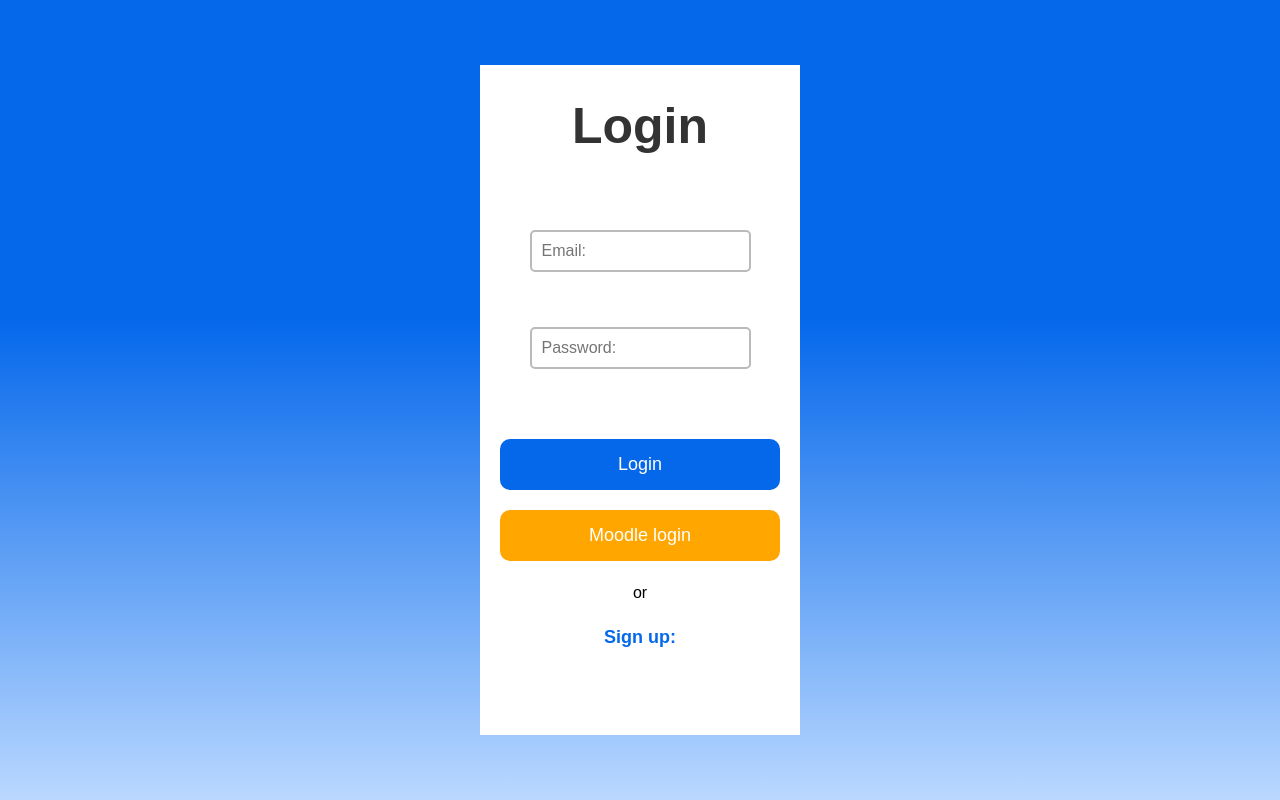
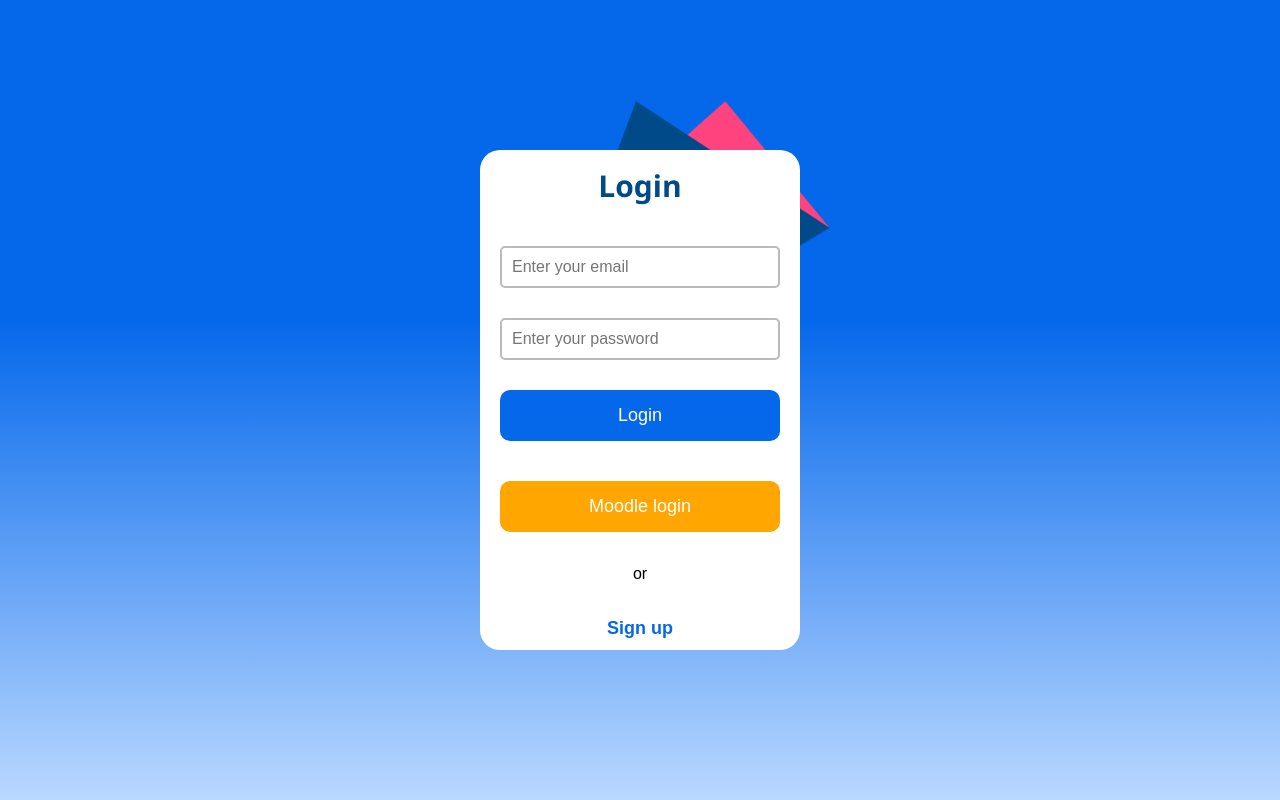
Before and after one commit to Varia23D/library, a React (Create React App) app: page /login in a window 1280 px wide. Built offline with nearby package versions, Linux system fonts and the light colour scheme; no server answers.

Commit message:
fix: Fixed all the naming and organized stuff into more standard & concise way and made some improvements like removing the filler.

```diff
--- a/src/Pages/Login.js
+++ b/src/Pages/Login.js
@@ -3,6 +3,7 @@
 import { useNavigate } from "react-router-dom";
 import { storeUser } from '../helpers/userStorage';
 import '../components/loginPage.css'
+import varialogo from '../Pages/varialogo.png';
 
 // Define the initial state for the user with empty email and password
 const initialUser = { password: '', identifier: '' };
@@ -48,34 +49,38 @@
 
   return (
     <div className='login-form'>
-      <div>
-        <h2>Login</h2>
-        <div className='container1'>
-          <label className='email'>
-            <input className='emailBar'
+      <div className='logo-container'>
+        <img src={varialogo} alt="Logo" className='logo-image' />
+      </div>
+      <div className='login-container'>
+      <h2>Login</h2>
+        <label className='login-label-email'>
+
+          <input
+            className='login-input'
             type='email'
             name='identifier'
             value={user.identifier}
             onChange={handleChange}
-            placeholder='Email: '
+            placeholder='Enter your email'
           />
         </label>
-        <label className='password'>
-          <input className='passwordBar'
+        <label className='login-label-password'>
+
+          <input
+            className='login-input'
             type='password'
             name='password'
             value={user.password}
             onChange={handleChange}
-            placeholder='Password: '
+            placeholder='Enter your password'
           />
         </label>
-        <button className='loginBtn'onClick={handleLogin}>Login</button>
-        <button className='moodleLoginBtn'>Moodle login</button>
-        <p className='or'>or </p>
-        <button className='signupBtn'>Sign up:</button>
-        </div>
+        <button className='login-btn' onClick={handleLogin}>Login</button>
+        <button className='moodle-login-btn'>Moodle login</button>
+        <p className='login-options-separator'>or</p>
+        <button className='signup-btn'>Sign up</button>
       </div>
-      <p className='filler'></p>
     </div>
   );
 };
--- a/src/components/loginPage.css
+++ b/src/components/loginPage.css
@@ -1,78 +1,78 @@
-html {
-    background: linear-gradient(to bottom, #0568eb 0%, #0568eb 40%, #bad8ff 100% );
-    height: 100vh;
+.login-form {
     display: flex;
     justify-content: center;
     align-items: center;
-    padding-left: 5%;
-    padding-right: 5%;
+    height: 100vh;
+    background: linear-gradient(to bottom, #0568eb 0%, #0568eb 40%, #bad8ff 100%);
+    padding: 0 5%;
 }
 
-.container1 {
-    position:relative;
+.login-container {
     display: flex;
     flex-direction: column;
     width: fit-content;
     min-width: 320px;
+    height: 500px;
     background-color: #ffffff;
     border-radius: 20px;
-    height: 500px;
+    position: relative;
 }
 
+/* Logo Styles */
+.logo-container {
+    position: fixed;
+}
+
+.logo-image {
+    position: absolute;
+    top: -300px;
+    left: -50px;
+    width: 240px;
+    pointer-events: none;
+}
+
+/* Heading Styles */
 .login-form h2 {
-    padding-top: 10%;
-    padding-bottom: 30px;
-    font-size: 50px;
-    color: #333;
-    margin: 0;
     display: flex;
     justify-content: center;
     align-items: center;
+    margin-top: 15px;
+    color: #004A8A;
+    font-size: 30px;
+    font-family: 'Segoe UI', Tahoma, Geneva, Verdana, sans-serif;
 }
 
-label.email,
-label.password {
-    padding-left: 20px;
-    padding-right: 20px;
+/* Label Styles */
+.login-label-email,
+.login-label-password {
+    display: grid;
+    padding: 15px 20px;
     font-size: 22px;
+    padding-bottom: 10px;
+}
+
+.login-label-email {
+    margin-top: 20px;
+}
+
+/* Input Styles */
+.login-input {
+    padding: 10px;
+    font-size: medium;
     display: flex;
     justify-content: center;
     align-items: center;
-    padding-bottom: 10px;
-    padding-top: 40px;
-}
-
-.emailBar,
-.passwordBar {
-    padding-left: 10px;
-    font-size: medium;
     margin-top: 5px;
     border-radius: 5px;
     border-style: solid;
     border-color: rgb(186, 186, 186);
-    padding-top: 10px;
-    padding-bottom: 10px;
 }
 
-.signupBtn {
-    margin-top: 25px;
-    border: none;
-    background: none;
-    font-size: large;
-    font-weight: bold;
-    color: #0568eb;
-    cursor: pointer;
-}
-
-.signupBtn:active {
-    transform: translateY(4px);
-}
-
-.loginBtn {
-    margin-top: 60px;
-    margin-inline: 20px;
-    background-color: #0568eb;
-    color: #ffffff;
+/* Button Styles */
+.login-btn,
+.moodle-login-btn,
+.signup-btn {
+    margin: 20px;
     padding: 15px;
     font-size: 18px;
     border: none;
@@ -80,36 +80,31 @@
     cursor: pointer;
 }
 
-.loginBtn:active {
-    transform: translateY(4px);
-    background-color: #004aab;
-    box-shadow: #004aab;
+.signup-btn {
+    color: #0568eb;
+    font-weight: bold;
+    background: none;
 }
 
-.moodleLoginBtn {
-    margin-top: 20px;
-    margin-bottom: 10px;
-    margin-inline: 20px;
+.login-btn {
+    background-color: #0568eb;
+    color: #ffffff;
+}
+
+.moodle-login-btn {
     background-color: #ffa600;
     color: #ffffff;
-    padding: 15px 30px;
-    font-size: 18px;
-    border: none;
-    border-radius: 10px;
-    cursor: pointer;
 }
 
-.moodleLoginBtn:active {
+/* Button Hover/Active Styles */
+.signup-btn:active,
+.login-btn:active,
+.moodle-login-btn:active {
     transform: translateY(4px);
-    background-color: #a96e00;
 }
 
-.filler {
-    display: block;
-    height: 50px;
-}
-
-.or {
+/* Separator Styles */
+.login-options-separator {
     margin-top: 13px;
     display: flex;
     justify-content: center;
```
